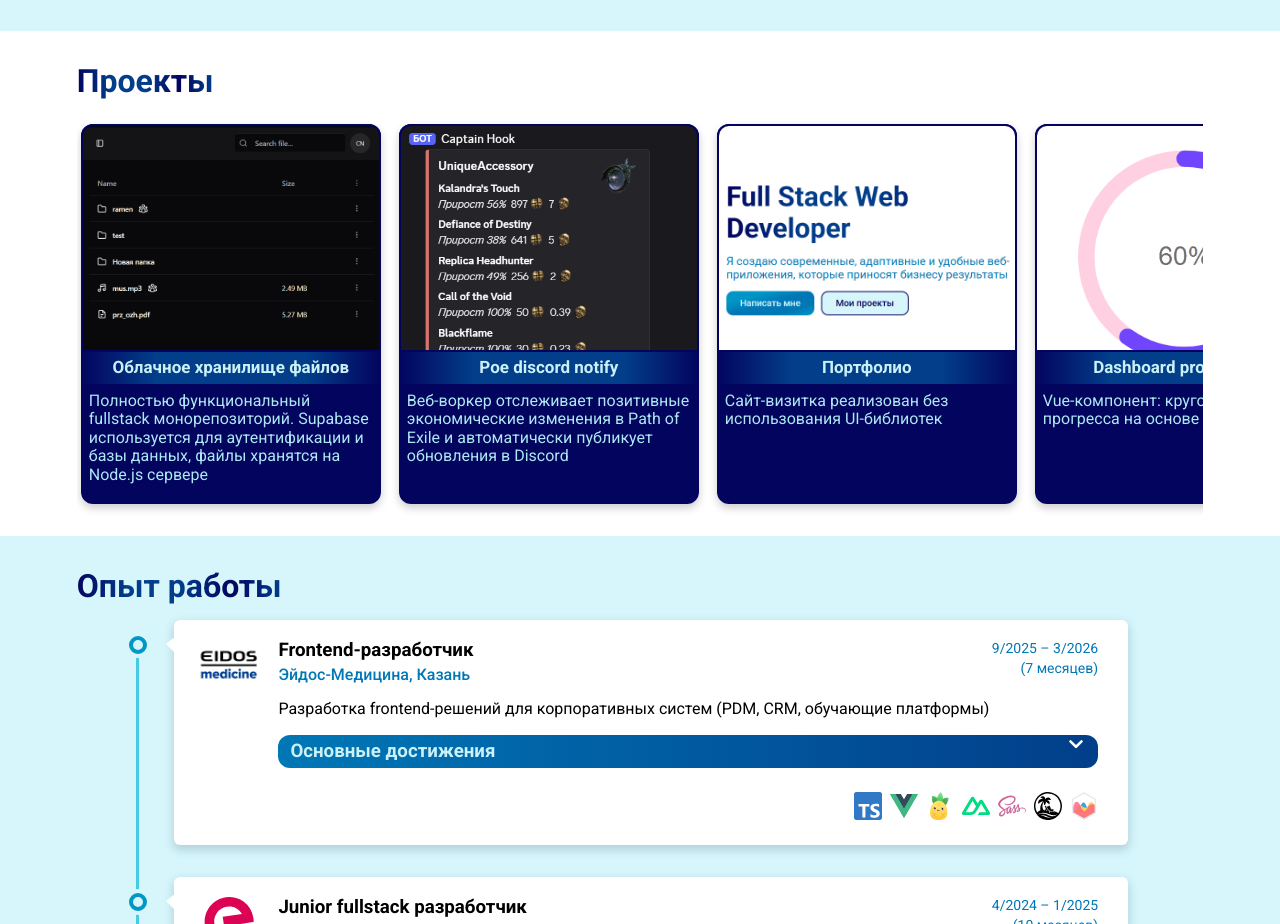
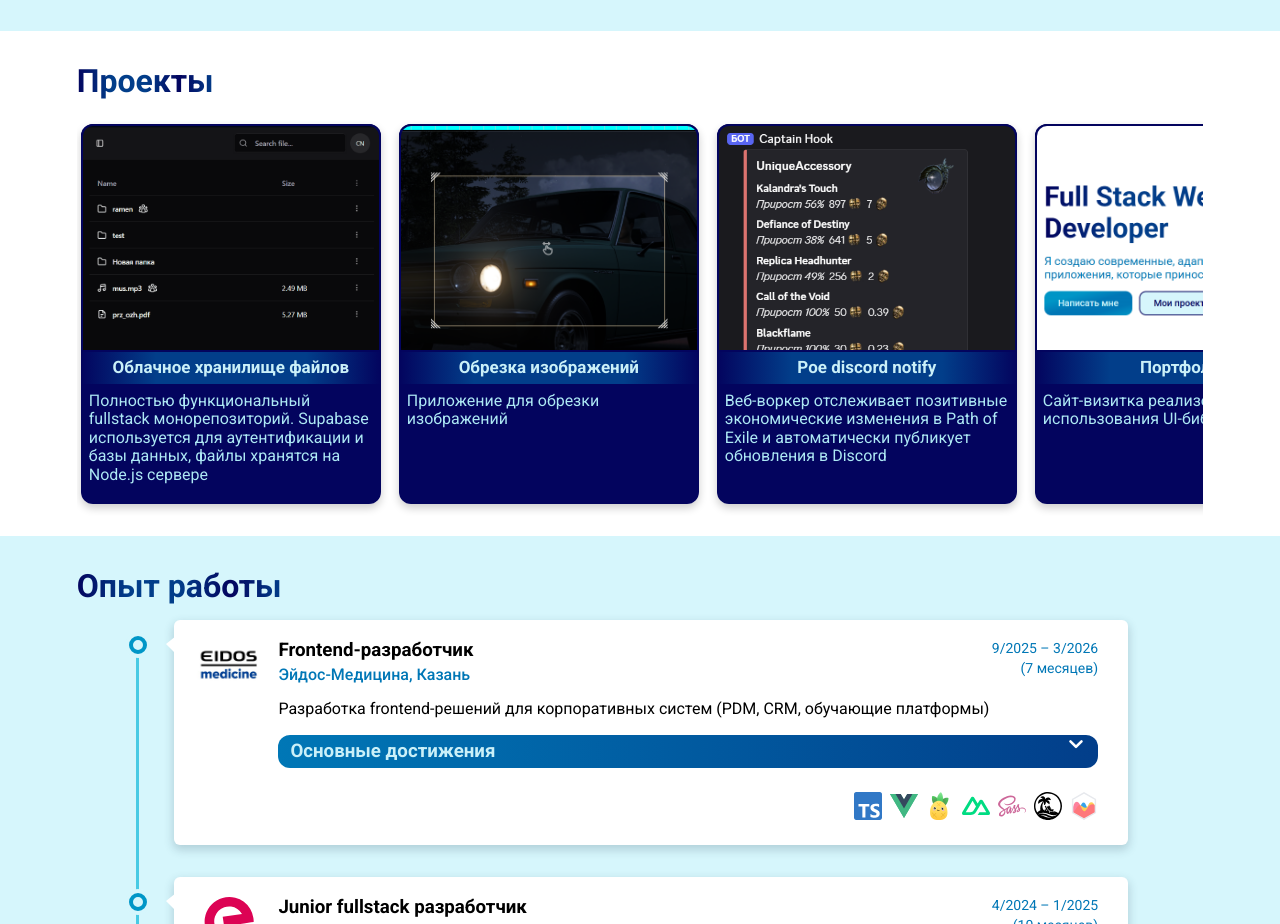
Before and after one commit to kolhov/CV_2, a Vue app: page / in a window 1280 px wide. Shown: the part 789-1713 px from the top of the page. Built offline with nearby package versions, Linux system fonts and the light colour scheme.

Commit message:
new project

```diff
--- a/src/data.ts
+++ b/src/data.ts
@@ -167,6 +167,20 @@
       ],
     },
     {
+      name: "Обрезка изображений",
+      github: "https://github.com/kolhov/Image-Crop",
+      demo: "https://kolhov.github.io/Image-Crop/",
+      image: "crop.png",
+      description:
+        "Приложение для обрезки изображений",
+      features: [
+        "Гибкая настройка выделенной области",
+        "Serverless",
+        "Поддержка мобильных устройств",
+      ],
+      stack: [StackEnum.TS, StackEnum.Vue, StackEnum.SASS],
+    },
+    {
       name: "Poe discord notify",
       github: "https://github.com/kolhov/poe-discord-notify",
       image: "poe1.png",
```
Also changed, not shown: public/img/crop.png (added).
